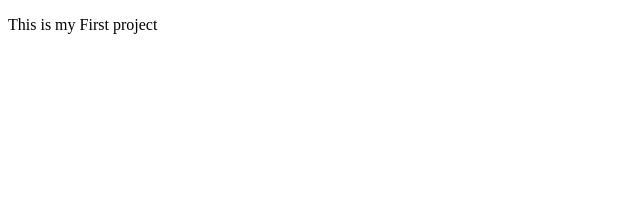
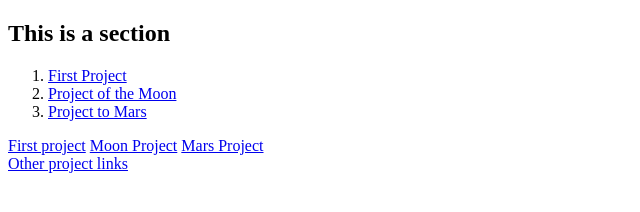
Before and after one commit to Solobarine/Code-Review, a plain HTML site: page index.html in a window 1280 px wide. Shown: the whole page, without its empty margins (0-640 px from the left). Drawn offline with Linux system fonts and the light colour scheme.

Commit message:
Update index.html

```diff
--- a/index.html
+++ b/index.html
@@ -1,10 +1,27 @@
 <!DOCTYPE html>
 <html lang="en" dir="ltr">
   <head>
+    <link rel="stylesheet" href="style.css">
     <meta charset="utf-8">
     <title></title>
   </head>
   <body>
-    <p>This is my First project</p>
+    <section id="welcome-section">
+      <h1>This is a section</h1>
+    </section>
+    <section id="projects">
+        <ol class="project-title">
+            <li><a href="first-project.html">First Project</a></li>
+            <li><a href="moon.html">Project of the Moon</a></li>
+            <li><a href="mars.html">Project to Mars</a></li>
+        </ol>
+    </section>
+  <nav id="navbar">
+    <a href="first-project.html">First project</a>
+    <a href="moon.html">Moon Project</a>
+    <a href="mars.html">Mars Project</a>
+  </nav>
+<a href="https://github.com/Solobarine/Solomon_and_Oracene">Other project links</a>
+
   </body>
 </html>
```
